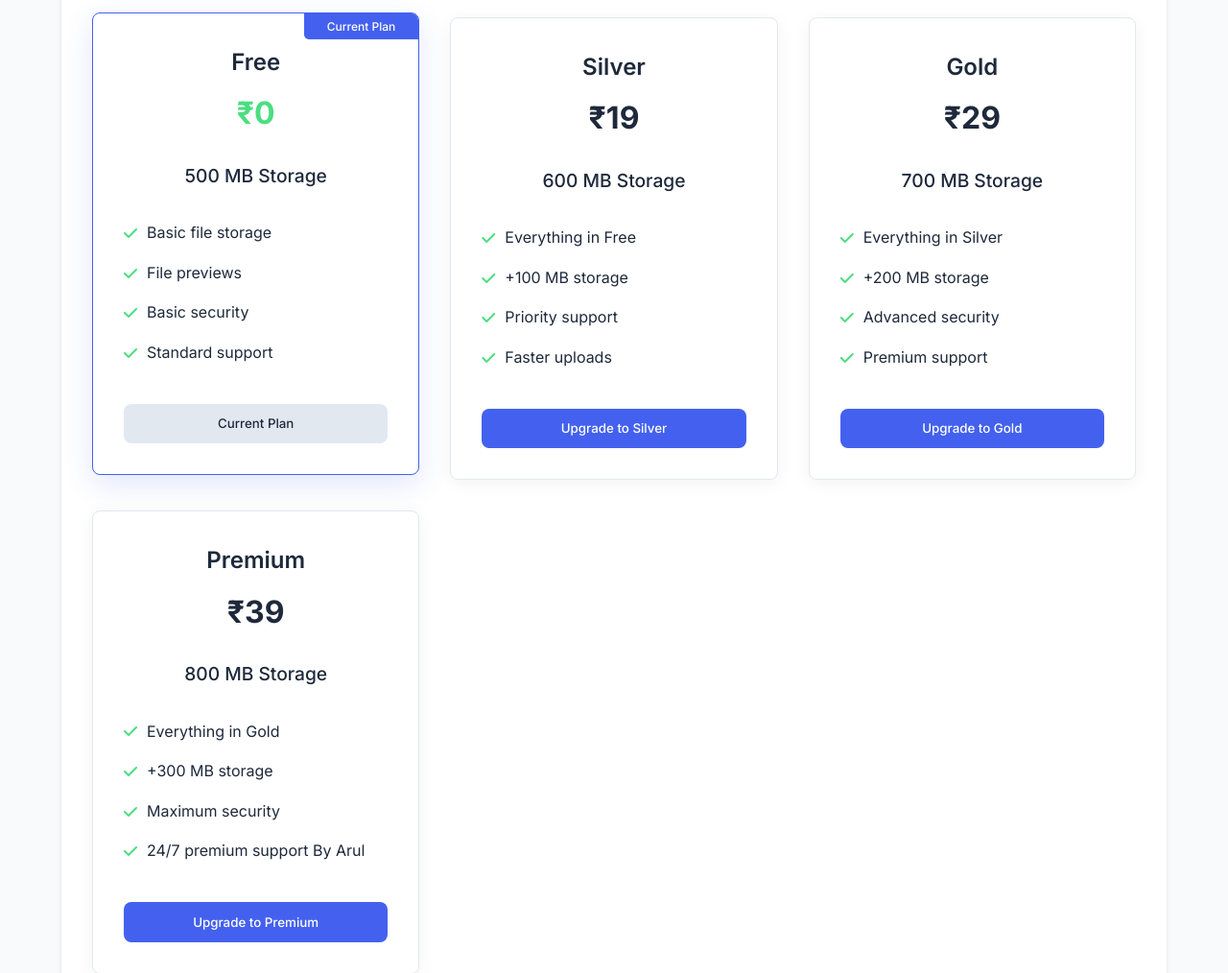
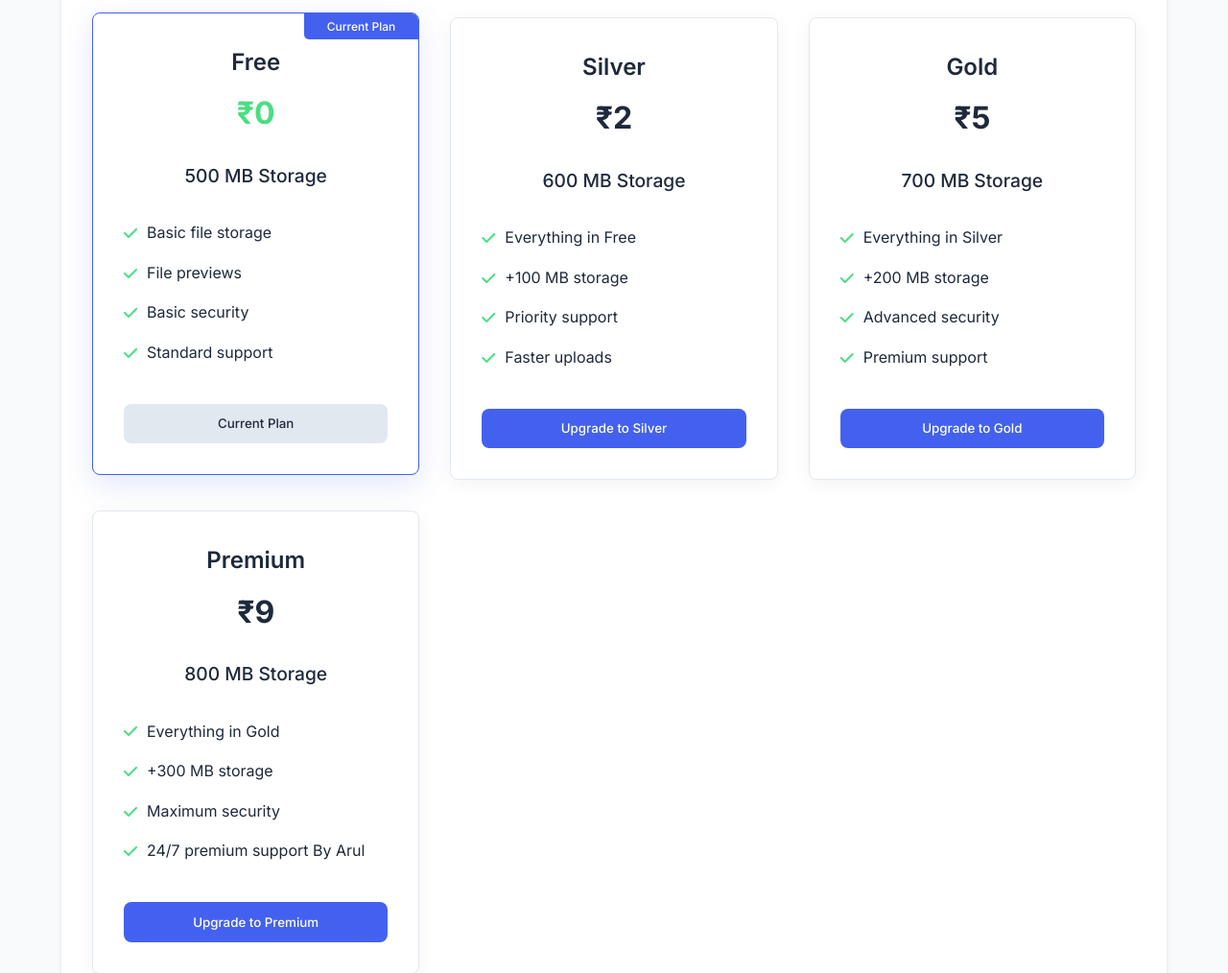
Before and after one commit to Arulrot/Arulcloud, a Flask app: page /plans in a window 1280 px wide. Shown: the part 197-1211 px from the top of the page at 96% size. Run offline with Flask 3, Linux system fonts and the light colour scheme; the visitor is signed in with stand-in values (Sample User, id 1); data that the repository does not hold is empty; parts of the project's set-up code (start-up, migrations or seed data) failed here and were passed over.

Commit message:
upd:plan

```diff
--- a/templates/plans.html
+++ b/templates/plans.html
@@ -395,7 +395,7 @@
                 <div class="plan-card silver {{ 'active' if user_plan == 'silver' }}">
                     <div class="plan-header">
                         <h3 class="plan-name">Silver</h3>
-                        <div class="plan-price">₹19</div>
+                        <div class="plan-price">₹2</div>
                     </div>
                     <div class="plan-storage">600 MB Storage</div>
                     <ul class="plan-features">
@@ -415,7 +415,7 @@
                 <div class="plan-card gold {{ 'active' if user_plan == 'gold' }}">
                     <div class="plan-header">
                         <h3 class="plan-name">Gold</h3>
-                        <div class="plan-price">₹29</div>
+                        <div class="plan-price">₹5</div>
                     </div>
                     <div class="plan-storage">700 MB Storage</div>
                     <ul class="plan-features">
@@ -435,7 +435,7 @@
                 <div class="plan-card premium {{ 'active' if user_plan == 'premium' }}">
                     <div class="plan-header">
                         <h3 class="plan-name">Premium</h3>
-                        <div class="plan-price">₹39</div>
+                        <div class="plan-price">₹9</div>
                     </div>
                     <div class="plan-storage">800 MB Storage</div>
                     <ul class="plan-features">
```
